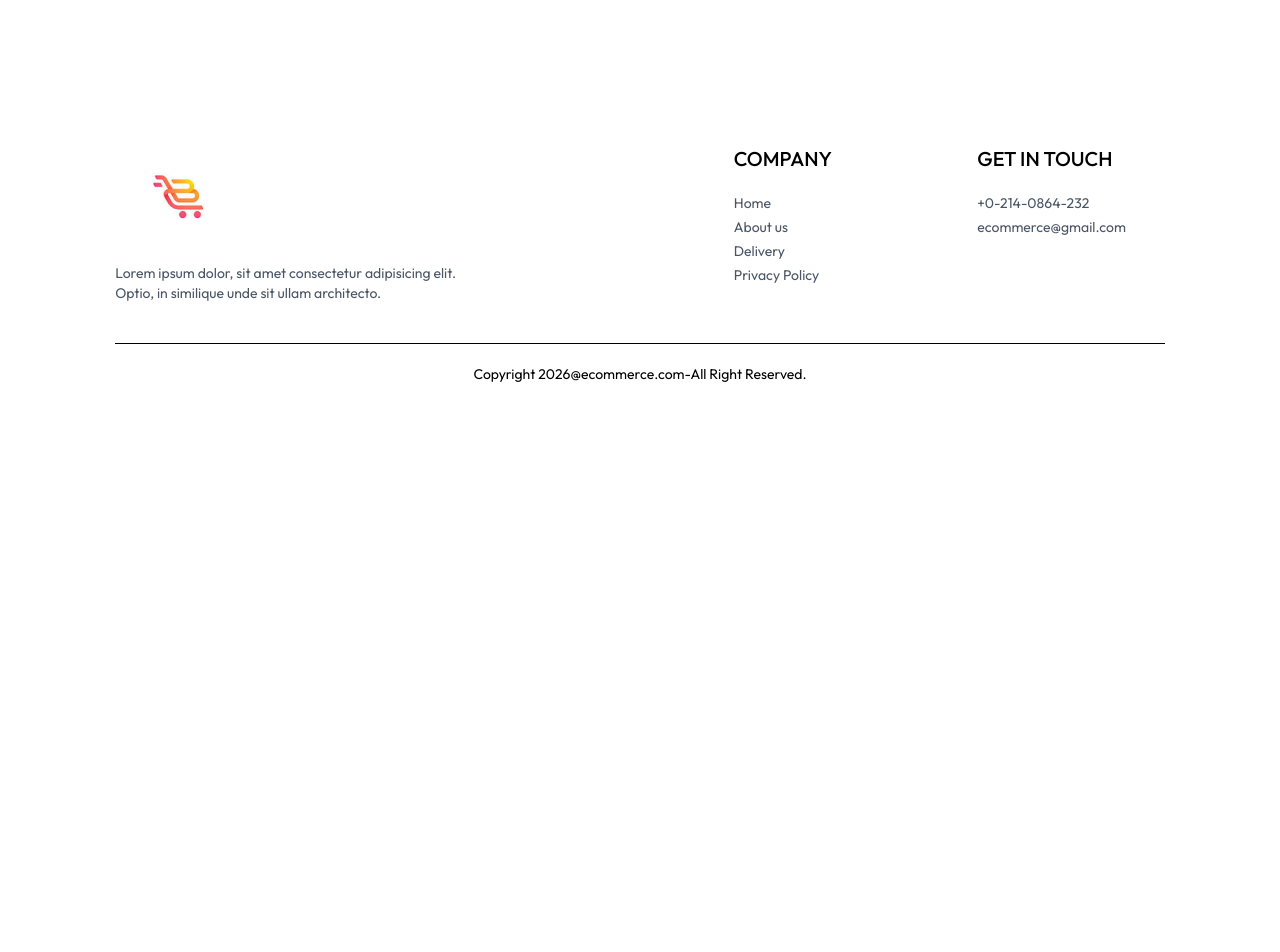
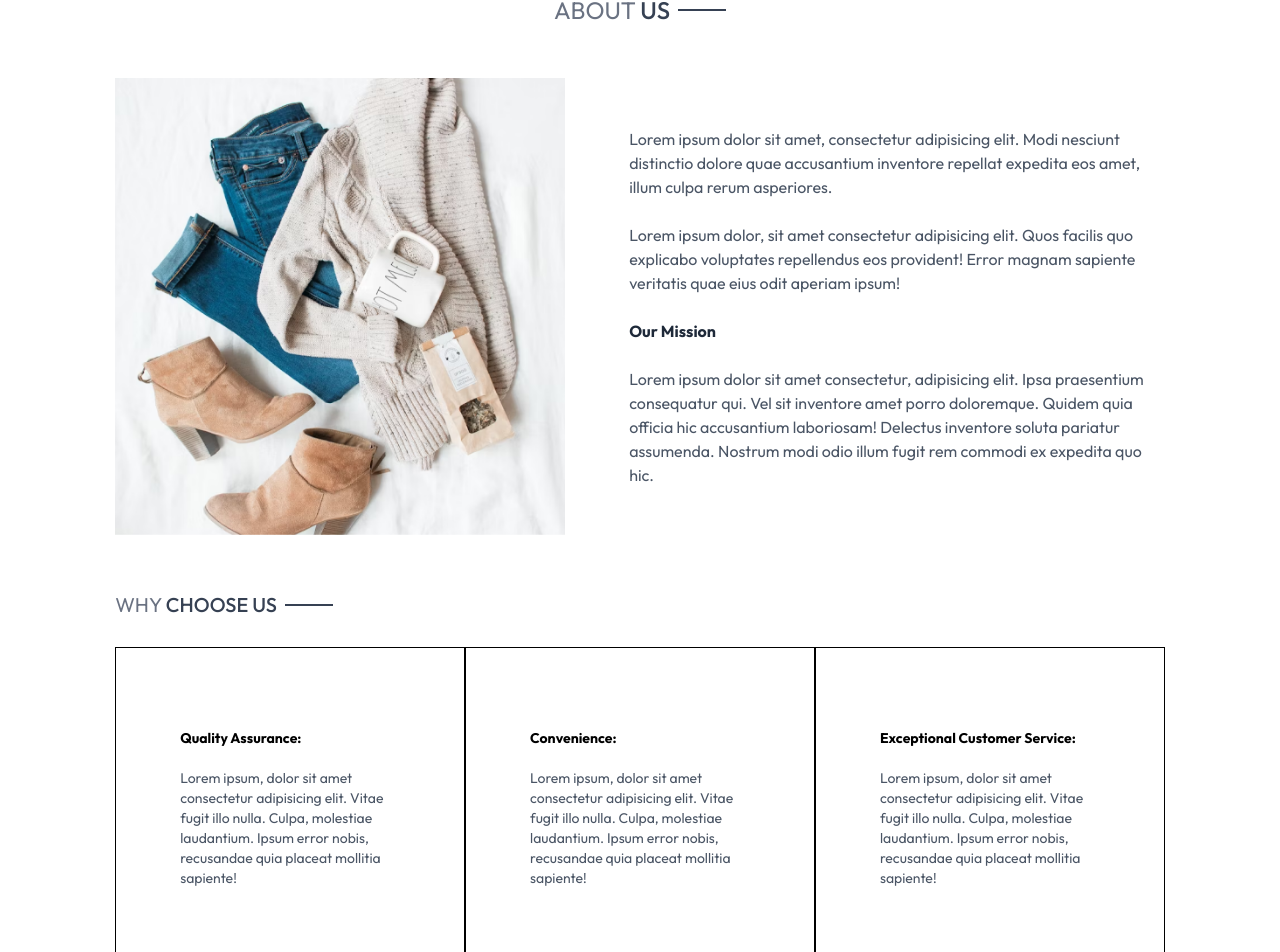
Before and after one commit to NazarAbbas12/mern-ecommerce, a React app in the folder frontend/: page /about in a window 1280 px wide. Shown: the part 195-1147 px from the top of the page. Before the commit the page ends 800 px from the top, so only its background shows below. Built offline with nearby package versions, Linux system fonts and the light colour scheme; the HTML template or start-up script is replaced by a standard one.

Commit message:
about page done

```diff
--- a/frontend/src/pages/About.jsx
+++ b/frontend/src/pages/About.jsx
@@ -1,8 +1,46 @@
 import React from 'react'
+import Title from '../components/Title';
+import {assets} from '../assets/forever-assets/assets/frontend_assets/assets'
+import NewsLetterBox from '../components/NewsLetterBox';
 
 const About = () => {
   return (
-    <div>About</div>
+    <div>
+      <div className='text-2xl text-center pt-8 border-t'>
+            <Title text1={'ABOUT'} text2={'US'}/>
+      </div>
+
+      <div className='my-10 flex flex-col md:flex-row gap-16'>
+            <img className='w-full md:max-w-112.5' src={assets.about_img} alt="" />
+            <div className='flex flex-col justify-center gap-6 md:w-2/4 text-gray-600'>
+                <p>Lorem ipsum dolor sit amet, consectetur adipisicing elit. Modi nesciunt distinctio dolore quae accusantium inventore repellat expedita eos amet, illum culpa rerum asperiores.</p>
+                <p>Lorem ipsum dolor, sit amet consectetur adipisicing elit. Quos facilis quo explicabo voluptates repellendus eos provident! Error magnam sapiente veritatis quae eius odit aperiam ipsum!</p>
+                <b className='text-gray-800'>Our Mission</b>
+                <p>Lorem ipsum dolor sit amet consectetur, adipisicing elit. Ipsa praesentium consequatur qui. Vel sit inventore amet porro doloremque. Quidem quia officia hic accusantium laboriosam! Delectus inventore soluta pariatur assumenda. Nostrum modi odio illum fugit rem commodi ex expedita quo hic.</p>
+            </div>
+      </div>
+
+      <div className='text-xl py-4'>
+          <Title text1={'WHY'} text2={'CHOOSE US'}/>
+      </div>
+      <div className='flex flex-col md:flex-row text-sm mb-20'>
+        <div className='border px-10 md:px-16 py-8 sm:py-20 flex flex-col gap-5'>
+            <b>Quality Assurance:</b>
+            <p className='text-gray-600'>Lorem ipsum, dolor sit amet consectetur adipisicing elit. Vitae fugit illo nulla. Culpa, molestiae laudantium. Ipsum error nobis, recusandae quia placeat mollitia sapiente!</p>
+        </div>
+         <div className='border px-10 md:px-16 py-8 sm:py-20 flex flex-col gap-5'>
+            <b>Convenience:</b>
+            <p className='text-gray-600'>Lorem ipsum, dolor sit amet consectetur adipisicing elit. Vitae fugit illo nulla. Culpa, molestiae laudantium. Ipsum error nobis, recusandae quia placeat mollitia sapiente!</p>
+        </div>
+         <div className='border px-10 md:px-16 py-8 sm:py-20 flex flex-col gap-5'>
+            <b>Exceptional Customer Service:</b>
+            <p className='text-gray-600'>Lorem ipsum, dolor sit amet consectetur adipisicing elit. Vitae fugit illo nulla. Culpa, molestiae laudantium. Ipsum error nobis, recusandae quia placeat mollitia sapiente!</p>
+        </div>
+      </div>
+
+        <NewsLetterBox/>
+
+    </div>
   )
 }
 
```
